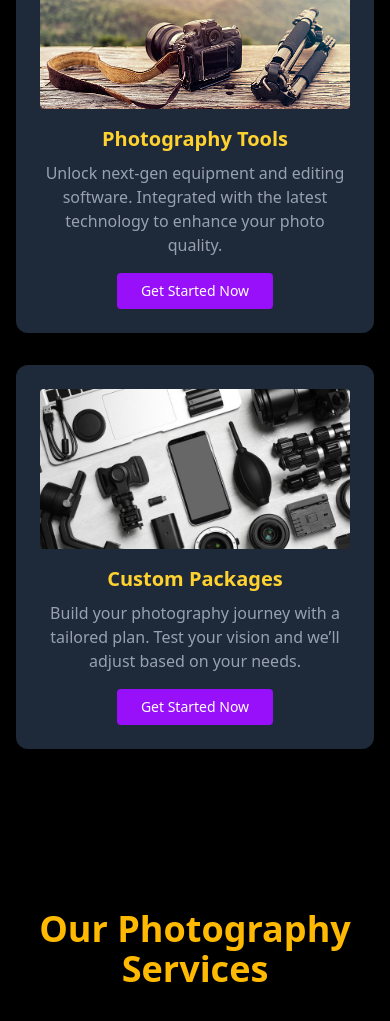
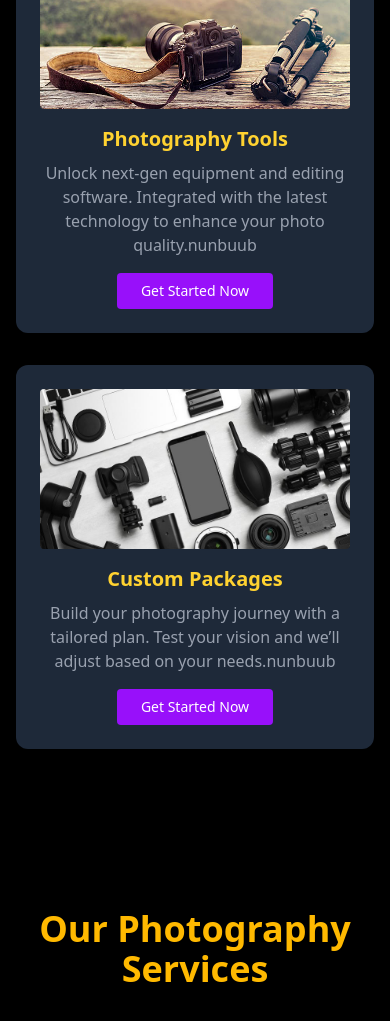
Before and after one commit to EugeneAfriyie/dk_photography_website, a React (Vite) app: page / in a window 390 px wide. Shown: the part 909-1930 px from the top of the page. Built offline with nearby package versions, Linux system fonts and the light colour scheme.

Commit message:
render the intosec in the home jsx

```diff
--- a/src/Pages/Home/Components/Intro_Sec.jsx
+++ b/src/Pages/Home/Components/Intro_Sec.jsx
@@ -1,4 +1,7 @@
 import React from 'react'
+import { motion } from 'framer-motion';
+import { Link } from 'react-router-dom';
+
 
 const Intro_Sec = () => {
     const introData =[
@@ -42,7 +45,7 @@ const Intro_Sec = () => {
                       <div className="flex flex-col md:flex-row justify-center items-center gap-8">
 
                     {
-                        introData.map(({heading,introText,imgUrl},index) =>{
+                        introData.map((i,index) =>(
                             <motion.div
                           key={index}
                           className="bg-gray-800 p-6 rounded-xl shadow-md w-full "
@@ -53,14 +56,14 @@ const Intro_Sec = () => {
                         >
                           <div className="flex justify-center h-40 mb-4">
                             <img
-                              src={imgUrl}
+                              src={i.imgUrl}
                               className="w-full h-full object-cover rounded-sm"
                               alt="Custom Packages"
                             />
                           </div>
-                          <h3 className="text-xl font-semibold mb-2 text-amber-300">{heading}</h3>
+                          <h3 className="text-xl font-semibold mb-2 text-amber-300">{i.heading}</h3>
                           <p className="text-gray-400 mb-4">
-                            {introText}
+                            {i.introText}nunbuub
                           </p>
                           <Link to="/contact">
                             <button className="bg-purple-600 px-6 py-2 rounded hover:bg-purple-700 transition-colors duration-300 text-sm">
@@ -68,13 +71,15 @@ const Intro_Sec = () => {
                             </button>
                           </Link>
                         </motion.div>
-                        })
+                        ))
                     }
 
 
 
                       </div>
                     </div>
+
+                    {}
                   </section>
   )
 }
--- a/src/Pages/Home/Home.jsx
+++ b/src/Pages/Home/Home.jsx
@@ -9,6 +9,7 @@ import { heroData, testimonials } from './data';
 import BookingPrompt from './Components/BookingPrompt';
 import { Component } from 'react';
 import Testmonial from './Components/Testmonial';
+import Intro_Sec from './Components/Intro_Sec';
 
 // Error Boundary Component
 class ErrorBoundary extends Component {
@@ -402,81 +403,12 @@ const Home = () => {
 
 
           {/* Introductory Section */}
-              <section className="bg-black text-white py-20 px-4">
-                <div className="max-w-6xl mx-auto text-center">
-                  <motion.h2
-                    className="text-4xl md:text-5xl font-bold mb-4"
-                    initial={{ opacity: 0, y: 50 }}
-                    whileInView={{ opacity: 1, y: 0 }}
-                    transition={{ duration: 0.2 }}
-                    viewport={{ once: true }}
-                  >
-                    Become a Timeless Memory Keeper
-                  </motion.h2>
-                  <motion.p
-                    className="text-gray-400 mb-12 max-w-2xl mx-auto"
-                    initial={{ opacity: 0, y: 20 }}
-                    whileInView={{ opacity: 1, y: 0 }}
-                    transition={{ duration: 0.2, delay: 0.2 }}
-                    viewport={{ once: true }}
-                  >
-                    Your number 1 for capturing life’s moments.
-                  </motion.p>
-                  <div className="flex flex-col md:flex-row justify-center items-center gap-8">
 
-                    <motion.div
-                      className="bg-gray-800 p-6 rounded-xl shadow-md w-full "
-                      initial={{ opacity: 0, y: 50 }}
-                      whileInView={{ opacity: 1, y: 0 }}
-                      transition={{ duration: 0.6, delay: 0.2 }}
-                      viewport={{ once: true }}
-                    >
-                      <div className="flex justify-center mb-4 h-40">
-                        <img
-                          src="/src/assets/Photo_Equiment/EQ_image-2.png"
-                          alt="Photography Tools"
-                          className="w-full h-full object-cover rounded-sm"
-                        />
-                      </div>
-                      <h3 className="text-xl font-semibold mb-2 text-amber-300">Photography Tools</h3>
-                      <p className="text-gray-400 mb-4">
-                        Unlock next-gen equipment and editing software. Integrated with the latest technology to enhance your photo quality.
-                      </p>
-                      <Link to="/contact">
-                        <button className="bg-purple-600 px-6 py-2 rounded hover:bg-purple-700 transition-colors duration-300 text-sm">
-                          Get Started Now
-                        </button>
-                      </Link>
-                    </motion.div>
+                <ErrorBoundary>
+                  <Intro_Sec />
+                </ErrorBoundary>
+                {/* {console.log(<Intro_Sec />)} */}
 
-                    <motion.div
-                      className="bg-gray-800 p-6 rounded-xl shadow-md w-full "
-                      initial={{ opacity: 0, y: 50 }}
-                      whileInView={{ opacity: 1, y: 0 }}
-                      transition={{ duration: 0.6, delay: 0.2 }}
-                      viewport={{ once: true }}
-                    >
-                      <div className="flex justify-center h-40 mb-4">
-                        <img
-                          src="/src/assets/Photo_Equiment/EQ_image_1.png"
-                          className="w-full h-full object-cover rounded-sm"
-                          alt="Custom Packages"
-                        />
-                      </div>
-                      <h3 className="text-xl font-semibold mb-2 text-amber-300">Custom Packages</h3>
-                      <p className="text-gray-400 mb-4">
-                        Build your photography journey with a tailored plan. Test your vision and we’ll adjust based on your needs.
-                      </p>
-                      <Link to="/contact">
-                        <button className="bg-purple-600 px-6 py-2 rounded hover:bg-purple-700 transition-colors duration-300 text-sm">
-                          Get Started Now
-                        </button>
-                      </Link>
-                    </motion.div>
-
-                  </div>
-                </div>
-              </section>
 
           {/* Services Section */}
           <section className="bg-black text-white py-20 px-4">
```
